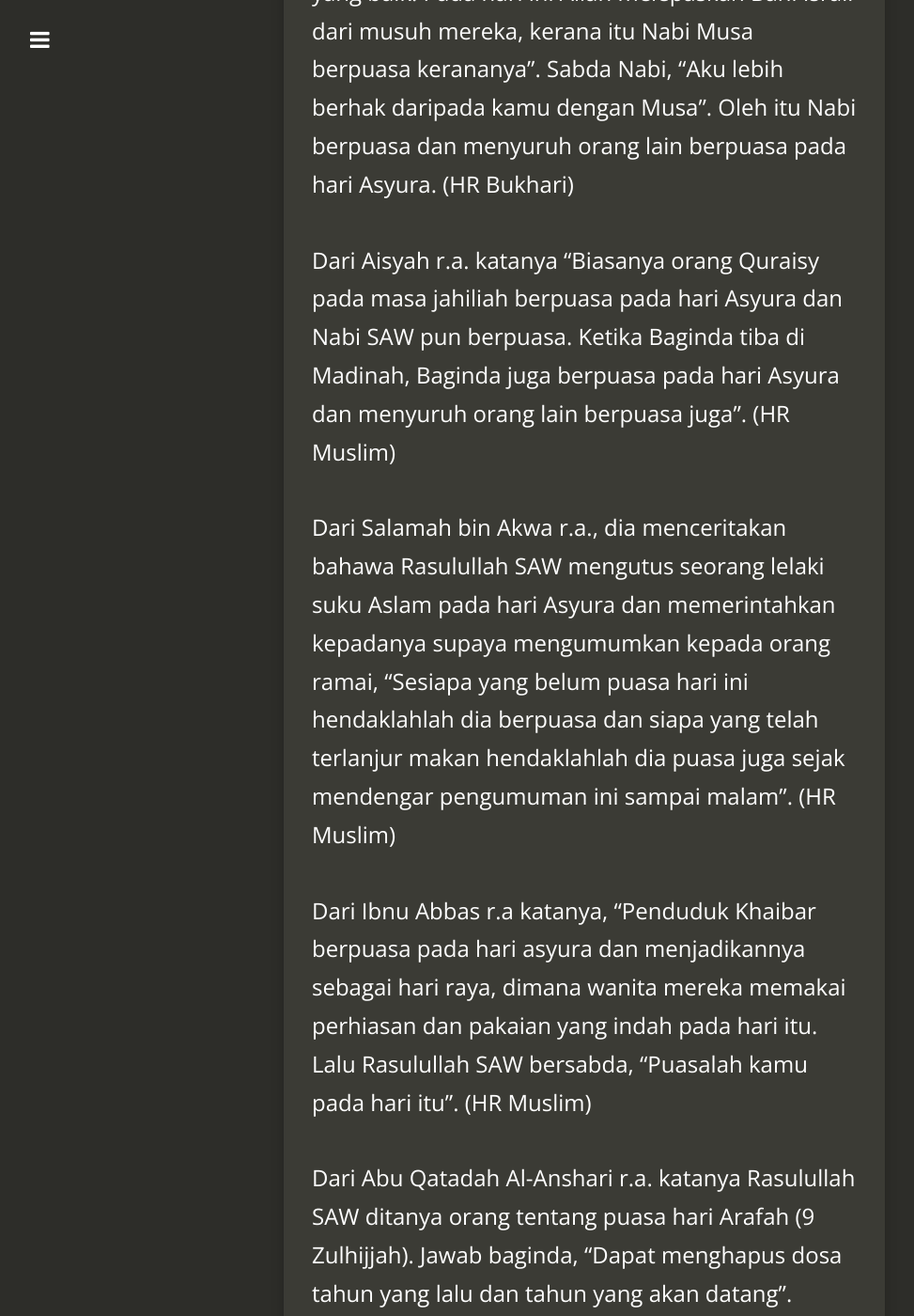
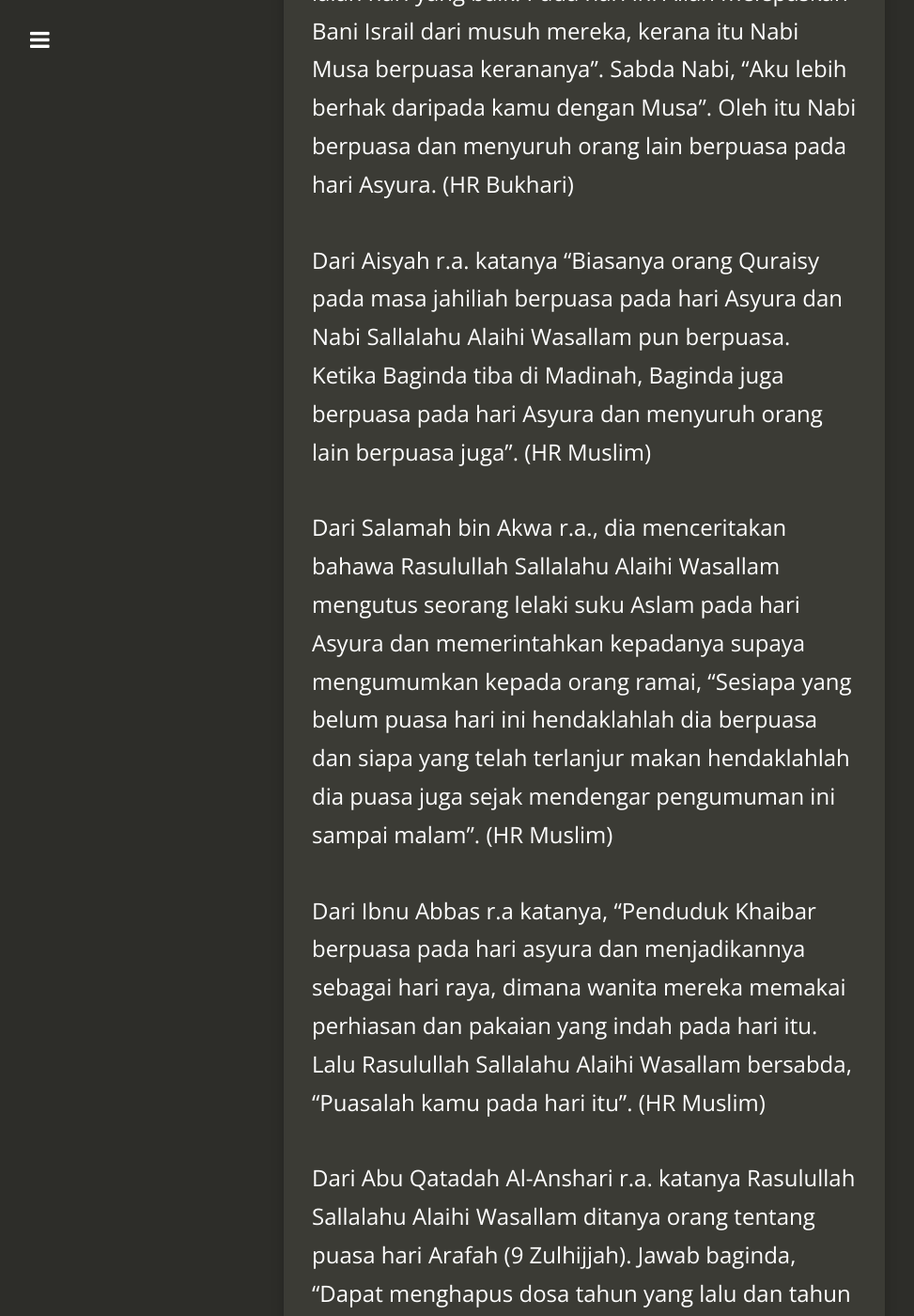
Before and after one commit to kedamaian/swsyafiq, a Jekyll site: the page built from _posts/2011-10-09-kelebihan-10muharram.md, in a window 1280 px wide and 1400 px high, scrolled down 421 px. Shown: the whole window at 94% size, without its empty margins (18-991 px from the left). Built offline with Jekyll 4.4.1, drawn with Linux system fonts in a browser that asks for light colours; nearby versions of some CDN libraries; comment, search, counter and statistics services are not loaded; some of the changed text lies outside the part shown.

Commit message:
Update 2011-10-09-kelebihan-10muharram.md

```diff
--- a/_posts/2011-10-09-kelebihan-10muharram.md
+++ b/_posts/2011-10-09-kelebihan-10muharram.md
@@ -6,15 +6,15 @@ title: Kelebihan 10 Muharram
 categories:
   - Tazkirah
 ---
-Dari Ibnu Abbas r.a. katanya, ketika Nabi SAW tiba di Madinah, Baginda melihat orang yahudi berpuasa pada hari Asyura. Nabi pun bertanya, "Hari apa ini?". Jawab mereka, "Hari ini ialah hari yang baik. Pada hari ini Allah melepaskan Bani Israil dari musuh mereka, kerana itu Nabi Musa berpuasa kerananya". Sabda Nabi, "Aku lebih berhak daripada kamu dengan Musa". Oleh itu Nabi berpuasa dan menyuruh orang lain berpuasa pada hari Asyura. (HR Bukhari)
+Dari Ibnu Abbas r.a. katanya, ketika Nabi Sallalahu Alaihi Wasallam tiba di Madinah, Baginda melihat orang yahudi berpuasa pada hari Asyura. Nabi pun bertanya, "Hari apa ini?". Jawab mereka, "Hari ini ialah hari yang baik. Pada hari ini Allah melepaskan Bani Israil dari musuh mereka, kerana itu Nabi Musa berpuasa kerananya". Sabda Nabi, "Aku lebih berhak daripada kamu dengan Musa". Oleh itu Nabi berpuasa dan menyuruh orang lain berpuasa pada hari Asyura. (HR Bukhari)
 
-Dari Aisyah r.a. katanya "Biasanya orang Quraisy pada masa jahiliah berpuasa pada hari Asyura dan Nabi SAW pun berpuasa. Ketika Baginda tiba di Madinah, Baginda juga berpuasa pada hari Asyura dan menyuruh orang lain berpuasa juga". (HR Muslim)
+Dari Aisyah r.a. katanya "Biasanya orang Quraisy pada masa jahiliah berpuasa pada hari Asyura dan Nabi Sallalahu Alaihi Wasallam pun berpuasa. Ketika Baginda tiba di Madinah, Baginda juga berpuasa pada hari Asyura dan menyuruh orang lain berpuasa juga". (HR Muslim)
 
-Dari Salamah bin Akwa r.a., dia menceritakan bahawa Rasulullah SAW mengutus seorang lelaki suku Aslam pada hari Asyura dan memerintahkan kepadanya supaya mengumumkan kepada orang ramai, "Sesiapa yang belum puasa hari ini hendaklahlah dia berpuasa dan siapa yang telah terlanjur makan hendaklahlah dia puasa juga sejak mendengar pengumuman ini sampai malam". (HR Muslim)
+Dari Salamah bin Akwa r.a., dia menceritakan bahawa Rasulullah Sallalahu Alaihi Wasallam mengutus seorang lelaki suku Aslam pada hari Asyura dan memerintahkan kepadanya supaya mengumumkan kepada orang ramai, "Sesiapa yang belum puasa hari ini hendaklahlah dia berpuasa dan siapa yang telah terlanjur makan hendaklahlah dia puasa juga sejak mendengar pengumuman ini sampai malam". (HR Muslim)
 
-Dari Ibnu Abbas r.a katanya, "Penduduk Khaibar berpuasa pada hari asyura dan menjadikannya sebagai hari raya, dimana wanita mereka memakai perhiasan dan pakaian yang indah pada hari itu. Lalu Rasulullah SAW bersabda, "Puasalah kamu pada hari itu". (HR Muslim)
+Dari Ibnu Abbas r.a katanya, "Penduduk Khaibar berpuasa pada hari asyura dan menjadikannya sebagai hari raya, dimana wanita mereka memakai perhiasan dan pakaian yang indah pada hari itu. Lalu Rasulullah Sallalahu Alaihi Wasallam bersabda, "Puasalah kamu pada hari itu". (HR Muslim)
 
-Dari Abu Qatadah Al-Anshari r.a. katanya Rasulullah SAW ditanya orang tentang puasa hari Arafah (9 Zulhijjah). Jawab baginda, "Dapat menghapus dosa tahun yang lalu dan tahun yang akan datang". Kemudian Nabi ditanya pula tentang puasa hari Asyura (10 Muharram). Jawab baginda, "Dapat menghapus dosa tahun yang lalu". (HR Muslim)
+Dari Abu Qatadah Al-Anshari r.a. katanya Rasulullah Sallalahu Alaihi Wasallam ditanya orang tentang puasa hari Arafah (9 Zulhijjah). Jawab baginda, "Dapat menghapus dosa tahun yang lalu dan tahun yang akan datang". Kemudian Nabi ditanya pula tentang puasa hari Asyura (10 Muharram). Jawab baginda, "Dapat menghapus dosa tahun yang lalu". (HR Muslim)
 
 Imam Syafie Rahimahullahu Taala menyebutkan di dalam Kitab Al-Umm dan Al-Imla', disunatkan berpuasa tiga hari iaitu hari kesembilan (Tasu "a), kesepuluh ("Asyura) dan kesebelas bulan Muharram. Tetapi tidak ditegah jika berpuasa hanya pada 10 Muharram sahaja.
 
```
